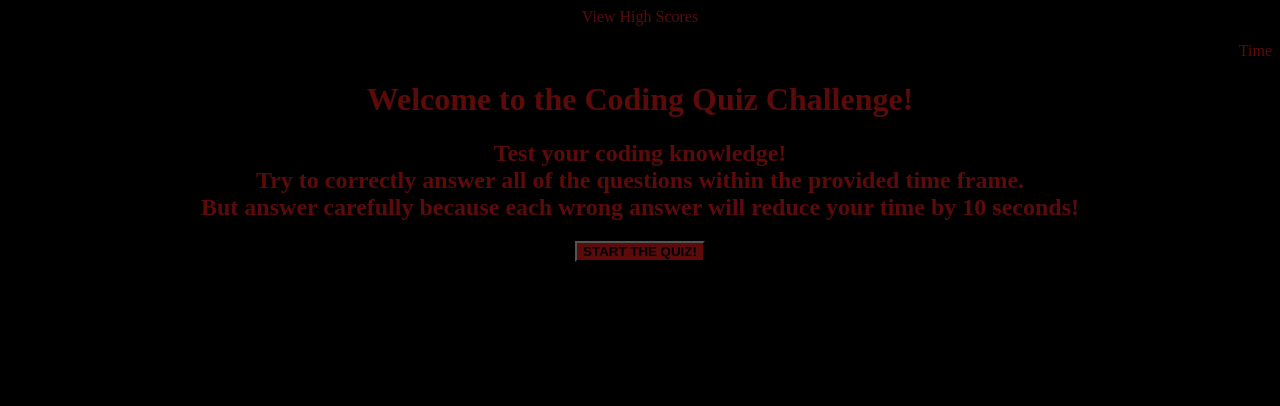
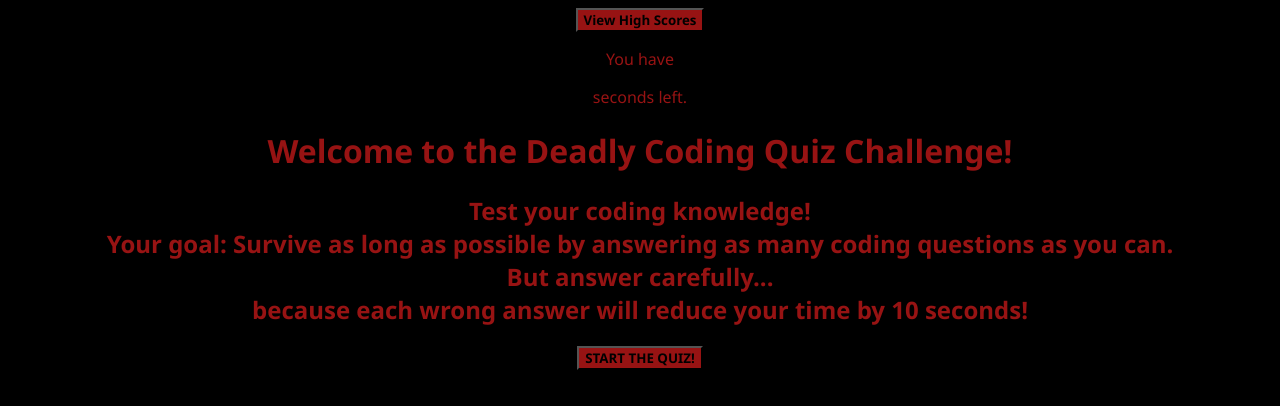
Before and after one commit to A-Hask/Challenge-4-Code-Quiz, a plain HTML site: page index.html in a window 1280 px wide. Drawn offline with Linux system fonts and the light colour scheme.

Commit message:
made css changes to fit page's theme

```diff
--- a/assets/css/style.css
+++ b/assets/css/style.css
@@ -1,19 +1,21 @@
+* {
+font-family:'Segoe UI', Tahoma, Geneva, Verdana, sans-serif;
+}
+
 body {
     text-align: center;
     background-color: black;
-    color:rgb(92, 10, 10);
+    color:rgb(151, 19, 19);
 }
 
-.highScores {
-    text-align: left;
+header {
+    display: block;
 }
 
-.clock {
-    text-align: right;
-}
-
-.button {
-    background-color: rgb(92, 10, 10);
+/*This section styles the start button and highscore button*/
+.button-start,
+.button-highscores {
+    background-color: rgb(151, 19, 19);
     color:black;
     font-weight: bold;
 }
--- a/assets/js/script.js
+++ b/assets/js/script.js
@@ -0,0 +1,15 @@
+document.getElementById("#start").addEventListener("click", countdown);
+    var count = 120
+    var timer = setInterval(function() {
+        console.log(count);
+        count--;
+        if (count === 0) {
+            stopInterval()
+        }
+    }, 1000)
+    var stopInterval = function() {
+        window.alert("Time's up!!");
+        window.alert("Let's see how you did!");
+        clearInterval(timer);
+    }
+timer.addTextContent= count;
--- a/index.html
+++ b/index.html
@@ -5,20 +5,24 @@
     <meta http-equiv="X-UA-Compatible" content="IE=edge">
     <meta name="viewport" content="width=device-width, initial-scale=1.0">
     <link rel="stylesheet" href="./assets/css/style.css">
-    <title>Coding Challenge</title>
+    <title>The Deadly Coding Challenge!</title>
 </head>
 <header>
-    <link class="highScores" >View High Scores</link>
-    <p class="clock">Time</p>
+    <button class="button-highscores" id="highscores">View High Scores</button>
+    <p class="clock" id="timer">You have</p>
+    <p class="clockparttwo" id="timerparttwo">seconds left.</p>
 </header>
 <body>
-    <h1>Welcome to the Coding Quiz Challenge!</h1>
+    <h1>Welcome to the Deadly Coding Quiz Challenge!</h1>
     <h2>Test your coding knowledge!
         <br/>
-        Try to correctly answer all of the questions within the provided time frame.
+        Your goal: Survive as long as possible by answering as many coding questions as you can.
         <br/>
-        But answer carefully because each wrong answer will reduce your time by 10 seconds!
+        But answer carefully...
+        <br/> because each wrong answer will reduce your time by 10 seconds!
     </h2>
-    <button class="button">START THE QUIZ!</button>
+    <button class="button-start" id="start">START THE QUIZ!</button>
+<script src="./assets/js/script.js"></script>
 </body>
+
 </html>
```
